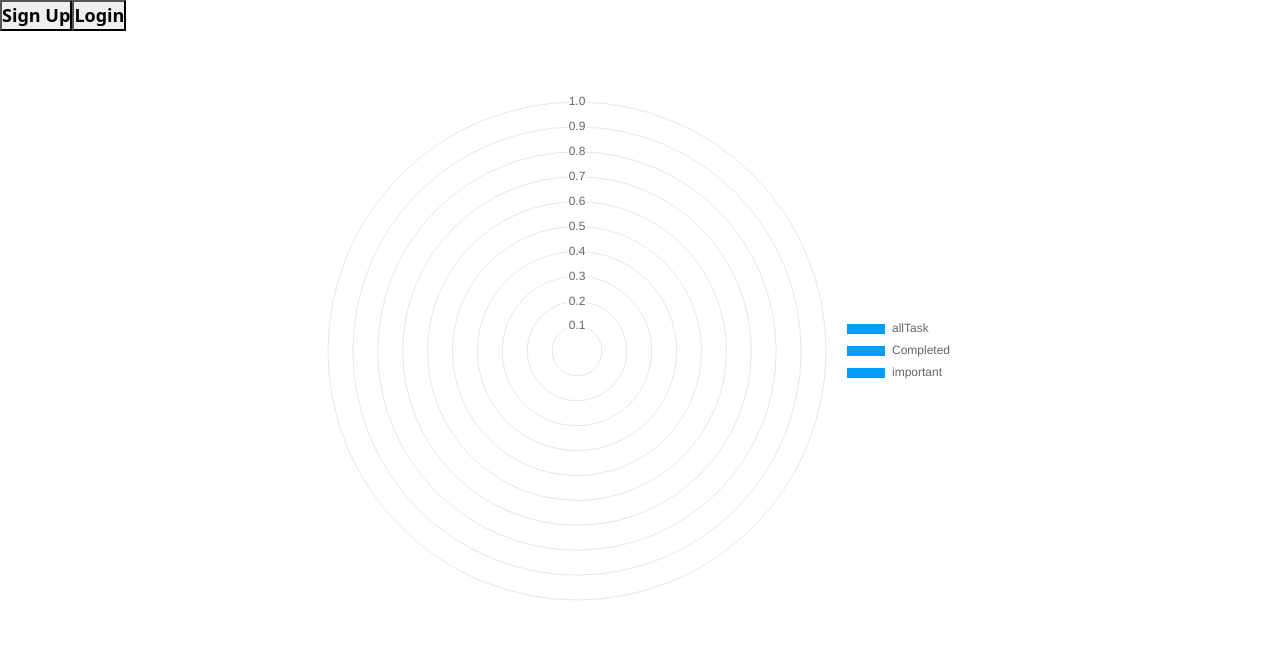
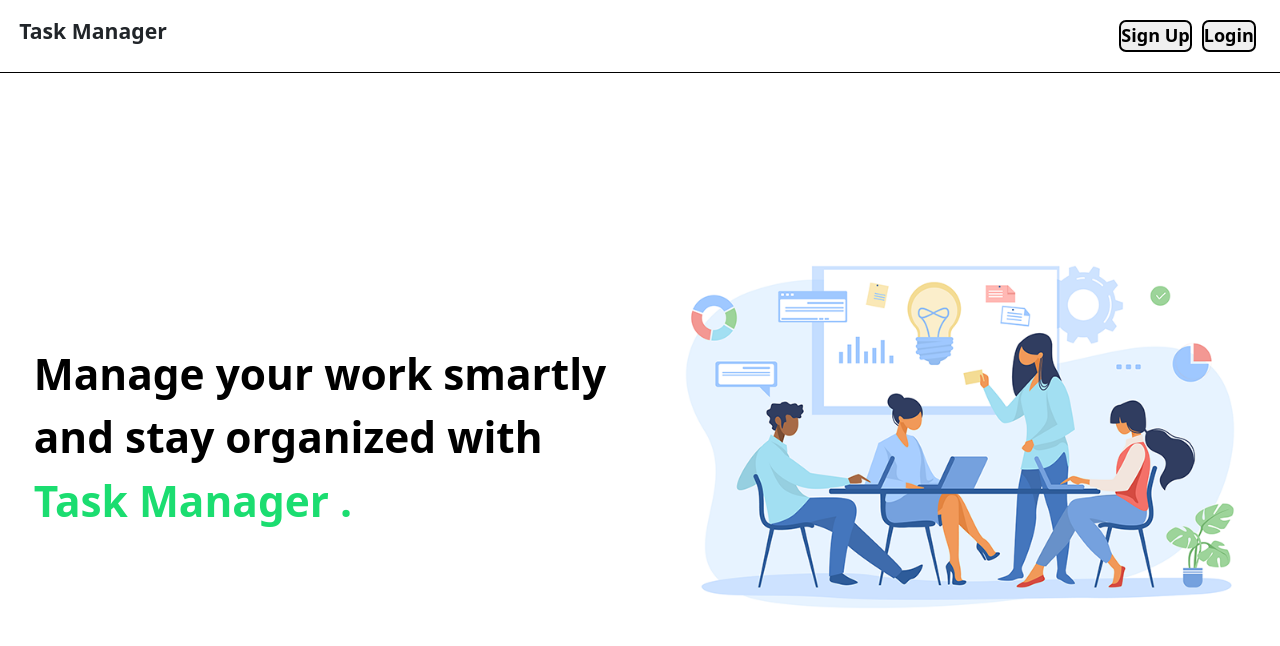
Before and after one commit to Fatin-Shahriare-Sium/mern-task, a React (Create React App) app in the folder client/: page / in a window 1280 px wide. Shown: the top 646 px of the page. Built offline with nearby package versions, Linux system fonts and the light colour scheme; no server answers.

Commit message:
done,all the things by the grace of Allah,Alhamdulillah

```diff
--- /dev/null
+++ b/client/src/component/home.css
@@ -0,0 +1,83 @@
+.home{
+    height: 100vh;
+    width: 100vw;
+
+}
+.home-nav{
+    display: flex;
+    align-items: center;
+    justify-content: space-between;
+    height: 9vh;
+    width: 97%;
+    margin: 0px auto;
+
+
+}
+.home-nav__title{
+    font-size: 2rem;
+    font-weight: 700;
+}
+.home-nav__link button{
+    border: 2px solid black;
+    border-radius: 7px;
+    margin: 0px 5px;
+    transition: all .3s ease-in-out;
+}
+.home-nav__link button:hover{
+    background-color: #000000;
+    color: #ffffff;
+}
+.home-hero__img {
+    height: 91vh;
+    position: relative;
+    overflow: hidden;
+}
+.home-hero__img img{
+    object-fit: cover;
+    width: 100%;
+    position: absolute;
+    top: 50%;
+    left: 50%;
+    transform: translate(-50%,-50%);
+}
+.home-hero__title {
+    display: flex;
+    justify-content: center;
+    align-items: center;
+}
+.home-hero__title p{
+    font-size: 4rem;
+    margin: 0px!important;
+    font-weight: 700;
+    color: #000000;
+
+}
+.home-hero{
+    border-top: 1px solid #000000;
+    width: 100vw;
+
+
+}
+@media screen and (max-width:500px) {
+    .home-hero__img{
+        order: 1;
+        height: 50vh;
+    }
+    .home-hero__img img{
+        top: 47%;
+
+    }
+    .home-hero__title{
+        order: 2;
+
+    }
+}
+@media screen and (max-width:400px){
+    .home-hero__img{
+        order: 1;
+        height: 50vh;
+    }
+    .home-hero__title p{
+        font-size: 3rem;
+    }
+}
--- a/client/src/component/home.jsx
+++ b/client/src/component/home.jsx
@@ -1,16 +1,33 @@
 import React from 'react'
 import {Link} from 'react-router-dom'
-import Analytics from './analytics'
+import hero from '../assets/hero.png'
+import './home.css'
 const Home = () => {
     return (
-        <div>
+        <div className='home'>
+            <div className="home-nav">
+                <div className="home-nav__title">
+                    <p>Task Manager</p>
+                </div>
+                <div className="home-nav__link">
                 <Link to='/signup'>
                     <button>Sign Up</button>
                 </Link>
                 <Link to='/login'>
                     <button>Login</button>
                 </Link>
-            <Analytics/>
+                </div>
+            </div>
+            <div className="home-hero container-fluid">
+                <div className="row">
+                    <div className="col-md-6 home-hero__title">
+                        <p>Manage your work smartly<br/> and stay organized with <br/> <span style={{color:'#1bdd70'}}>Task Manager .</span></p>
+                    </div>
+                    <div className="col-md-6 home-hero__img">
+                        <img src={hero} alt=""/>
+                    </div>
+                </div>
+            </div>
         </div>
     )
 }
```
Also changed, not shown: client/src/assets/hero.png (added), client/src/assets/hero.svg (added). Lines whose indentation alone changed are shown as unchanged.
